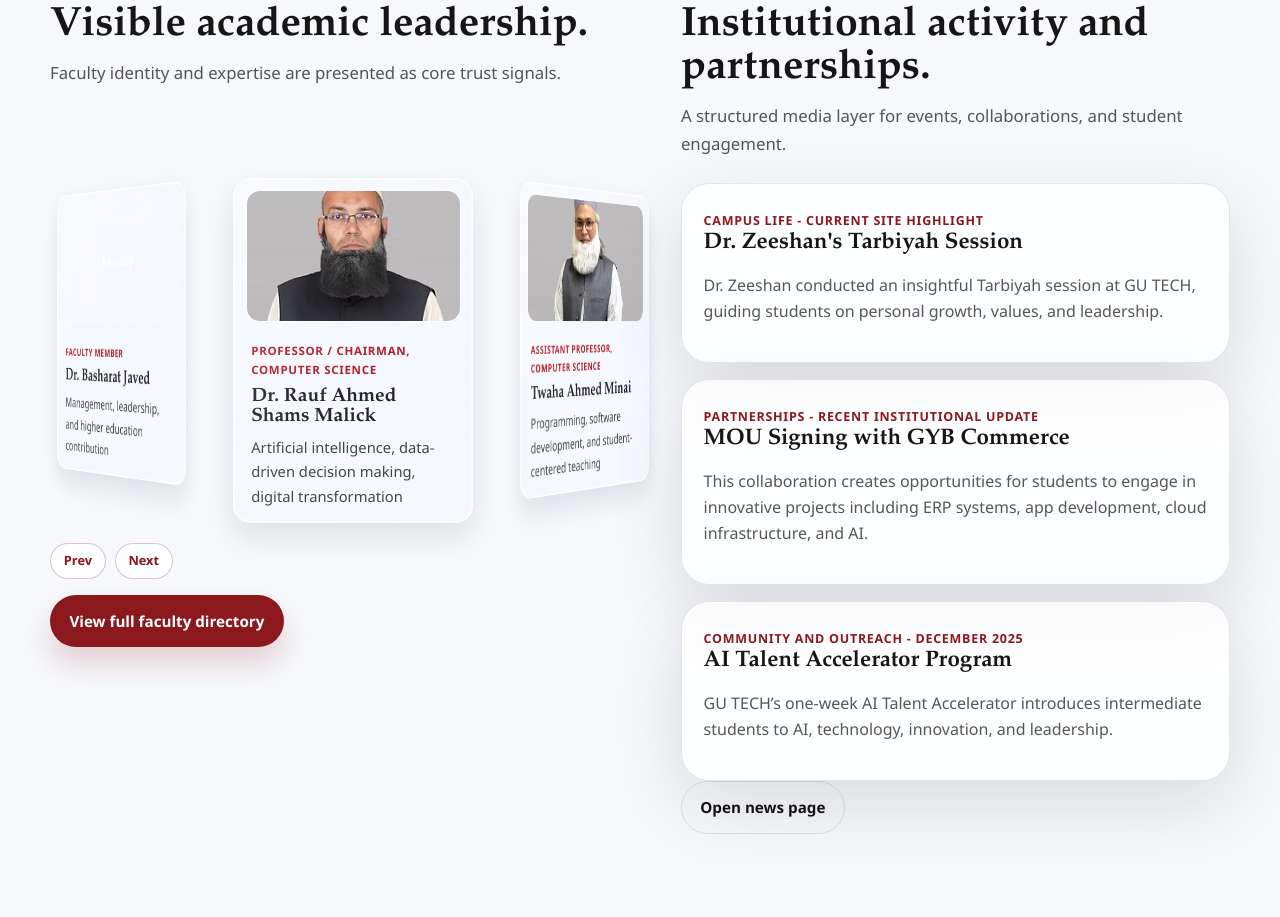
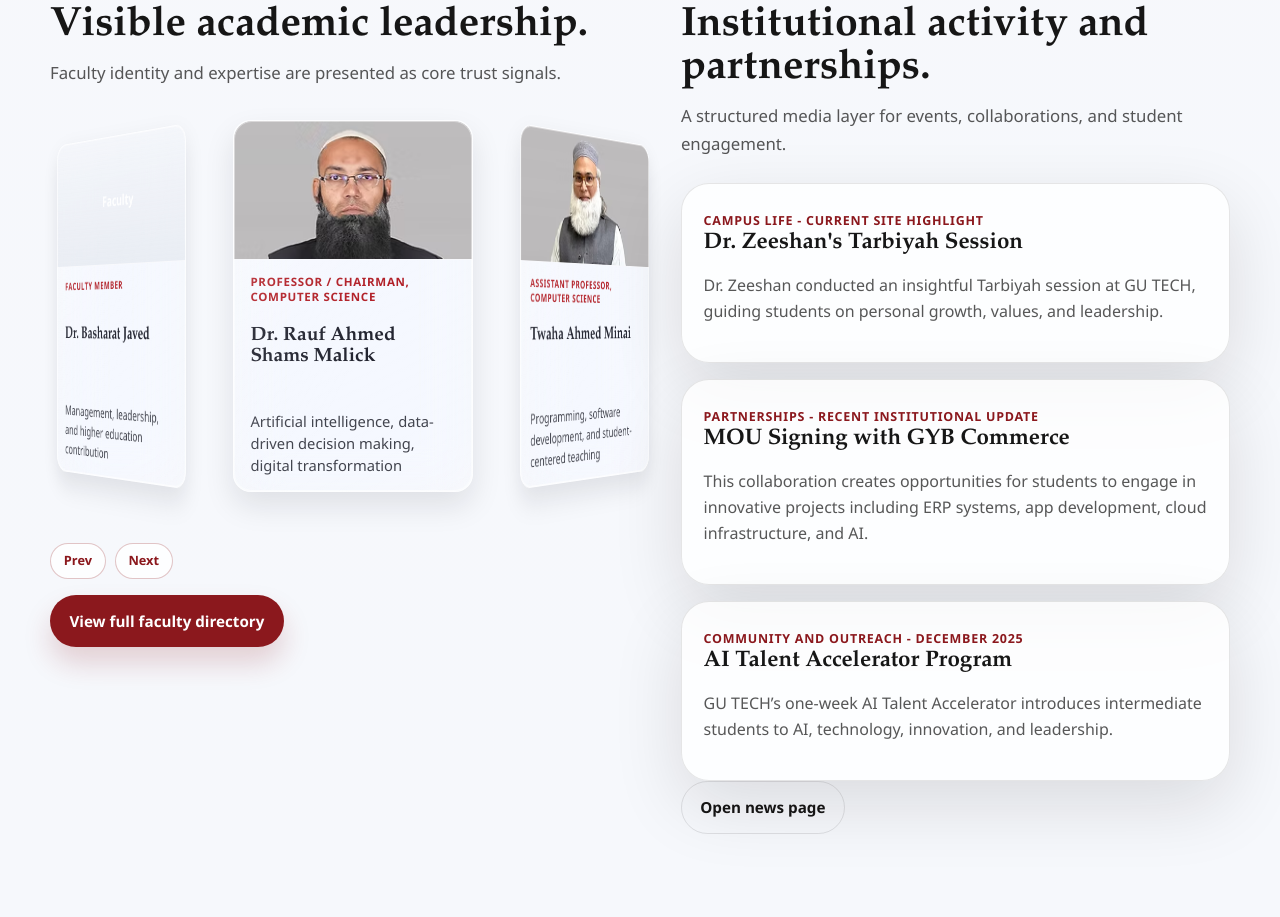
Before and after one commit to 99ahsanahmed/Gutech-Website, a Next.js app: page / in a window 1280 px wide. Shown: the part 3880-4797 px from the top of the page. Built offline with nearby package versions, Linux system fonts and the light colour scheme; no server answers.

Commit message:
news section updated once more

```diff
--- a/src/app/globals.css
+++ b/src/app/globals.css
@@ -1035,14 +1035,17 @@ button {
 .faculty-wheel__card {
   position: absolute;
   left: 50%;
-  top: 50%;
+  top: 46%;
   width: 240px;
-  min-height: 290px;
+  height: 372px;
   transform-style: preserve-3d;
   margin-left: -120px;
-  margin-top: -145px;
-  padding: 0.7rem;
+  margin-top: -186px;
+  padding: 0;
+  display: flex;
+  flex-direction: column;
   border-radius: 18px;
+  overflow: hidden;
   border: 1px solid rgba(255, 255, 255, 0.72);
   background: linear-gradient(155deg, rgba(255, 255, 255, 0.13), rgba(255, 255, 255, 0.03) 52%, rgba(255, 255, 255, 0.11));
   backdrop-filter: blur(22px) saturate(170%);
@@ -1074,15 +1077,16 @@ button {
 .faculty-wheel__photo {
   position: relative;
   width: 100%;
-  height: 132px;
-  border-radius: 14px;
+  height: 176px;
+  border-radius: 18px 18px 0 0;
   overflow: hidden;
-  border: 1px solid rgba(255, 255, 255, 0.5);
-  background: rgba(255, 255, 255, 0.04);
+  border-bottom: 1px solid rgba(255, 255, 255, 0.34);
+  background: linear-gradient(180deg, rgba(243, 245, 250, 0.9), rgba(229, 233, 240, 0.76));
 }
 
 .faculty-wheel__photo-img {
   object-fit: cover;
+  object-position: 50% 14%;
 }
 
 .faculty-wheel__photo-fallback {
@@ -1094,8 +1098,13 @@ button {
 }
 
 .faculty-wheel__meta {
-  margin-top: 0.7rem;
-  padding: 0.45rem 0.35rem 0.2rem;
+  flex: 1;
+  display: grid;
+  grid-template-rows: 2.9rem 4.9rem 1fr;
+  gap: 0.35rem;
+  align-content: start;
+  margin-top: 0;
+  padding: 0.85rem 1rem 0.95rem;
   border-radius: 0;
   background: transparent;
   border: 0;
@@ -1104,27 +1113,43 @@ button {
 }
 
 .faculty-wheel__meta span {
-  display: inline-block;
+  display: -webkit-box;
   color: #b11f27;
   font-size: 0.72rem;
   font-weight: 700;
   letter-spacing: 0.06em;
+  line-height: 1.35;
+  min-height: 0;
+  margin: 0;
+  -webkit-box-orient: vertical;
+  -webkit-line-clamp: 2;
+  overflow: hidden;
   text-transform: uppercase;
 }
 
 .faculty-wheel__meta h3 {
-  margin: 0.35rem 0 0;
+  margin: 0;
   font-family: var(--font-display);
   font-size: 1.2rem;
   line-height: 1.08;
+  min-height: 0;
+  display: -webkit-box;
+  -webkit-box-orient: vertical;
+  -webkit-line-clamp: 2;
+  overflow: hidden;
   color: #232531;
   text-shadow: 0 1px 0 rgba(255, 255, 255, 0.3);
 }
 
 .faculty-wheel__meta p {
-  margin: 0.45rem 0 0;
+  margin: 0;
   color: rgba(35, 37, 49, 0.86);
   font-size: 0.92rem;
+  line-height: 1.5;
+  display: -webkit-box;
+  -webkit-box-orient: vertical;
+  -webkit-line-clamp: 4;
+  overflow: hidden;
   text-shadow: 0 1px 0 rgba(255, 255, 255, 0.25);
 }
 
@@ -1969,7 +1994,7 @@ button {
   }
 
   .faculty-wheel__viewport {
-    height: 390px;
+    height: 412px;
     perspective: 1100px;
     overflow: visible;
     padding: 0.2rem 0;
@@ -1985,11 +2010,20 @@ button {
   .faculty-wheel__card {
     position: absolute;
     left: 50%;
-    top: 50%;
+    top: 45%;
     width: 208px;
-    min-height: 258px;
+    height: 348px;
     margin-left: -104px;
-    margin-top: -129px;
+    margin-top: -174px;
+  }
+
+  .faculty-wheel__photo {
+    height: 164px;
+  }
+
+  .faculty-wheel__meta {
+    grid-template-rows: 2.8rem 4.4rem 1fr;
+    padding: 0.8rem 0.95rem 0.9rem;
   }
 
   .hero-stack {
--- a/src/components/site/FacultyWheel.tsx
+++ b/src/components/site/FacultyWheel.tsx
@@ -159,6 +159,7 @@ export default function FacultyWheel({ members }: FacultyWheelProps) {
                       fill
                       sizes="220px"
                       className="faculty-wheel__photo-img"
+                      style={member.imagePosition ? { objectPosition: member.imagePosition } : undefined}
                     />
                   ) : (
                     <div className="faculty-wheel__photo-fallback">Faculty</div>
--- a/src/components/site/NewsReelMobile.tsx
+++ b/src/components/site/NewsReelMobile.tsx
@@ -15,10 +15,13 @@ const TRANSITION_MS = 520;
 
 export default function NewsReelMobile({ items }: NewsReelMobileProps) {
   const [activeIndex, setActiveIndex] = useState(0);
+  const sectionRef = useRef<HTMLElement | null>(null);
   const viewportRef = useRef<HTMLDivElement | null>(null);
   const activeIndexRef = useRef(0);
   const animationTimerRef = useRef<number | null>(null);
   const isAnimatingRef = useRef(false);
+  const isAligningRef = useRef(false);
+  const alignTimerRef = useRef<number | null>(null);
   const touchStartXRef = useRef(0);
   const touchStartYRef = useRef(0);
   const touchLastXRef = useRef(0);
@@ -37,9 +40,43 @@ export default function NewsReelMobile({ items }: NewsReelMobileProps) {
     const lastIndex = items.length - 1;
     const mobileQuery = window.matchMedia('(max-width: 960px)');
     const reducedMotionQuery = window.matchMedia('(prefers-reduced-motion: reduce)');
+    const alignmentThreshold = 18;
+
+    const isSectionAligned = () => {
+      const section = sectionRef.current;
+      if (!section) {
+        return true;
+      }
+
+      return Math.abs(section.getBoundingClientRect().top) <= alignmentThreshold;
+    };
+
+    const alignSectionToViewport = () => {
+      const section = sectionRef.current;
+      if (!section || isAligningRef.current || isSectionAligned()) {
+        return false;
+      }
+
+      const topOffset = section.getBoundingClientRect().top;
+      isAligningRef.current = true;
+      window.scrollTo({
+        top: window.scrollY + topOffset,
+        behavior: reducedMotionQuery.matches ? 'auto' : 'smooth',
+      });
+
+      if (alignTimerRef.current) {
+        window.clearTimeout(alignTimerRef.current);
+      }
+
+      alignTimerRef.current = window.setTimeout(() => {
+        isAligningRef.current = false;
+      }, reducedMotionQuery.matches ? 60 : TRANSITION_MS);
+
+      return true;
+    };
 
     const goTo = (nextIndex: number) => {
-      if (reducedMotionQuery.matches || isAnimatingRef.current) {
+      if (reducedMotionQuery.matches || isAnimatingRef.current || isAligningRef.current) {
         return false;
       }
 
@@ -66,11 +103,21 @@ export default function NewsReelMobile({ items }: NewsReelMobileProps) {
     };
 
     const onWheel = (event: WheelEvent) => {
-      if (!mobileQuery.matches || reducedMotionQuery.matches || isAnimatingRef.current) {
+      if (
+        !mobileQuery.matches ||
+        reducedMotionQuery.matches ||
+        isAnimatingRef.current ||
+        isAligningRef.current
+      ) {
         return;
       }
 
       if (Math.abs(event.deltaY) < WHEEL_THRESHOLD) {
+        return;
+      }
+
+      if (alignSectionToViewport()) {
+        event.preventDefault();
         return;
       }
 
@@ -116,7 +163,7 @@ export default function NewsReelMobile({ items }: NewsReelMobileProps) {
       const tryingNext = deltaY < 0 && currentIndex < lastIndex;
       const tryingPrev = deltaY > 0 && currentIndex > 0;
 
-      if (isVerticalGesture && (tryingNext || tryingPrev)) {
+      if (isVerticalGesture && (!isSectionAligned() || tryingNext || tryingPrev)) {
         event.preventDefault();
       }
 
@@ -125,7 +172,12 @@ export default function NewsReelMobile({ items }: NewsReelMobileProps) {
     };
 
     const onTouchEnd = () => {
-      if (!mobileQuery.matches || reducedMotionQuery.matches || isAnimatingRef.current) {
+      if (
+        !mobileQuery.matches ||
+        reducedMotionQuery.matches ||
+        isAnimatingRef.current ||
+        isAligningRef.current
+      ) {
         return;
       }
 
@@ -134,6 +186,10 @@ export default function NewsReelMobile({ items }: NewsReelMobileProps) {
       const currentIndex = activeIndexRef.current;
 
       if (Math.abs(deltaY) <= Math.abs(deltaX) || Math.abs(deltaY) < SWIPE_THRESHOLD) {
+        return;
+      }
+
+      if (alignSectionToViewport()) {
         return;
       }
 
@@ -158,11 +214,15 @@ export default function NewsReelMobile({ items }: NewsReelMobileProps) {
       if (animationTimerRef.current) {
         window.clearTimeout(animationTimerRef.current);
       }
+
+      if (alignTimerRef.current) {
+        window.clearTimeout(alignTimerRef.current);
+      }
     };
   }, [items.length]);
 
   return (
-    <section className="news-reel-mobile" aria-label="Mobile news story sequence">
+    <section className="news-reel-mobile" aria-label="Mobile news story sequence" ref={sectionRef}>
       <div className="news-reel-mobile__viewport" ref={viewportRef}>
         <div
           className="news-reel-mobile__track"
--- a/src/lib/site-data.ts
+++ b/src/lib/site-data.ts
@@ -63,6 +63,7 @@ export type FacultyMember = {
   expertise: string;
   description: string;
   imageSrc?: string;
+  imagePosition?: string;
 };
 
 export type NewsItem = {
@@ -735,6 +736,7 @@ export const facultyMembers: FacultyMember[] = [
     expertise: 'Artificial intelligence, data-driven decision making, digital transformation',
     description: "A senior academic and industry-facing leader whose profile strongly supports GU TECH's AI and computing identity.",
     imageSrc: '/DR_RM.avif',
+    imagePosition: '50% 4%',
   },
   {
     name: 'Twaha Ahmed Minai',
@@ -775,6 +777,7 @@ export const facultyMembers: FacultyMember[] = [
     expertise: 'Applied instruction, student development, and departmental support',
     description: 'Helps diversify the faculty listing beyond a purely professor-level display.',
     imageSrc: '/Syed Taloot Munim.avif',
+    imagePosition: '50% 3%',
   },
   {
     name: 'Dr. Zeeshan Ahmed',
```
